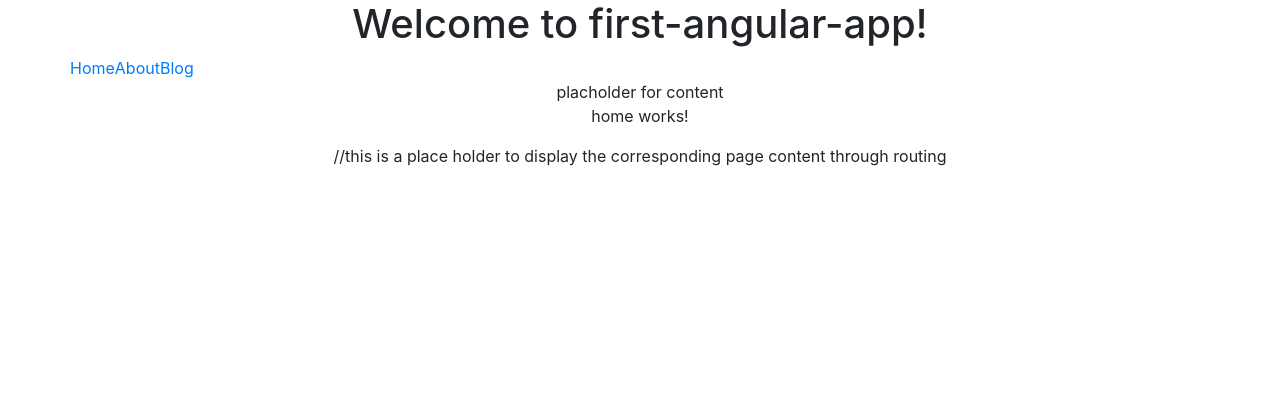
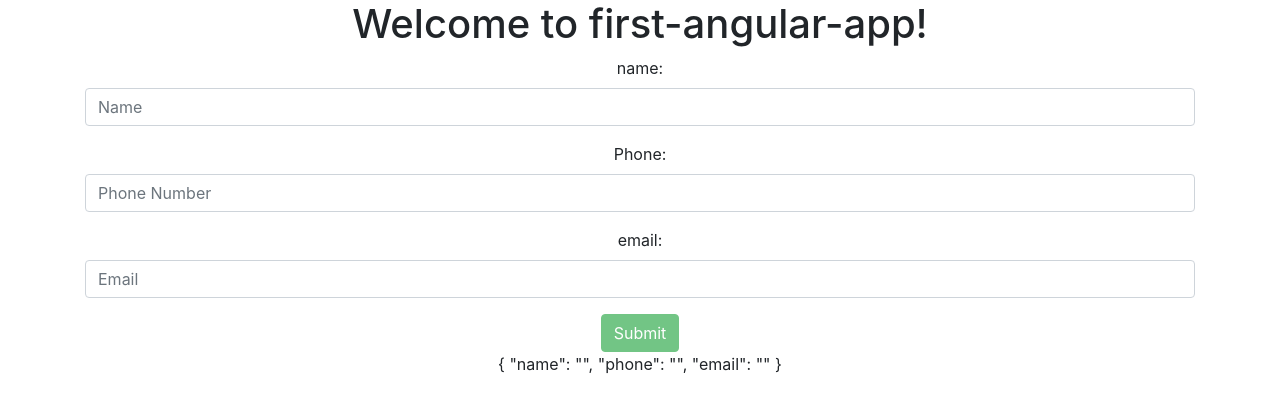
Before and after one commit to srivi1225/first-angular-app, an Angular app: page / in a window 1280 px wide. Shown: the top 412 px of the page. Built offline with nearby package versions, Linux system fonts and the light colour scheme.

Commit message:
template driven example.

```diff
--- a/angular.json
+++ b/angular.json
@@ -24,9 +24,8 @@
             ],
             "styles": [
               "src/styles.css","./node_modules/bootstrap/dist/css/bootstrap.min.css"
-
             ],
-            "scripts": ["./node_modules/bootstrap/dist/js/bootstrap.min.js"]
+            "scripts": []
           },
           "configurations": {
             "production": {
--- a/src/app/app.component.html
+++ b/src/app/app.component.html
@@ -21,7 +21,7 @@
 below one is directive example component
 <app-directive-example></app-directive-example>
  if routerLink attribute is not added then it behaves like normal application not as a SPA
--->
+
 <div class="container">
   <div class="row">
     <ul class="nav nav-pills">
@@ -34,4 +34,5 @@ below one is directive example component
 <div class="">
   placholder for content
   <router-outlet></router-outlet> //this is a place holder to display the corresponding page content through routing
-</div>
+</div> -->
+<app-template-driven></app-template-driven>
--- a/src/app/app.module.ts
+++ b/src/app/app.module.ts
@@ -10,7 +10,8 @@ import { DirectiveExampleComponent } from './directive-example/directive-example
 import { AppBoldDirective } from './app-bold.directive';
 import { HomeComponent } from './home/home.component';
 import { AboutComponent } from './about/about.component';
-import { BlogComponent } from './blog/blog.component'
+import { BlogComponent } from './blog/blog.component';
+import { TemplateDrivenComponent } from './template-driven/template-driven.component'
 
 //these changes are required for routing
 const ROUTES:Routes = [
@@ -28,7 +29,8 @@ const ROUTES:Routes = [
     AppBoldDirective,
     HomeComponent,
     AboutComponent,
-    BlogComponent
+    BlogComponent,
+    TemplateDrivenComponent
   ],
   imports: [
     BrowserModule,
--- /dev/null
+++ b/src/app/template-driven/template-driven.component.html
@@ -0,0 +1,45 @@
+<div class="container">
+  <form name="user" #frm="ngForm" (ngSubmit)="addUser(frm)" >
+    <div class="form-group">
+      <label for="">name:</label>
+      <input name="name" type="text" class="form-control" placeholder="Name" required pattern="[a-zA-Z][a-zA-z]+" ngModel #nameUser="ngModel">
+    </div>
+    <div *ngIf ="nameUser?.touched" class="alert alert-danger">
+      <div *ngIf="nameUser.errors?.required">
+        name is required
+      </div>
+      <div *ngIf="nameUser.errors?.pattern">
+        name is invalid
+      </div>
+    </div>
+    <div class="form-group">
+      <label for="">Phone:</label>
+      <input name="phone" type="text" minlength="10" maxlength="10" class="form-control" patterrn="[0-9]*" placeholder="Phone Number" required ngModel #userPhone="ngModel">
+    </div>
+    <div *ngIf ="userPhone?.touched" class="alert alert-danger">
+      <div *ngIf="userPhone.errors?.required">
+        phone is required
+      </div>
+      <div [hidden]="!userPhone?.hasError('pattern', 'minlength')">
+        phone is invalid
+      </div>
+    </div>
+    <div class="form-group">
+      <label for="">email:</label>
+      <input name="email" type="text" class="form-control" pattern="^\w+@[a-zA-Z_]+?\.[a-zA-Z]{2,3}$" placeholder="Email" required ngModel #userEmail="ngModel">
+    </div>
+    <div *ngIf ="userEmail?.touched" class="alert alert-danger">
+      <div *ngIf="userEmail.errors?.required">
+        email is required
+      </div>
+      <div *ngIf="userEmail.errors?.patern">
+        email is invalid
+      </div>
+    </div>
+    <button name="submit" class="btn btn-success" [disabled] = "frm.invalid">Submit</button>
+    </form>
+  </div>
+{{frm.value|json}}
+<ul class="list-group">
+  <li *ngFor= "let user of userList" class="list-group-item">{{user.name}}</li>
+</ul>
--- /dev/null
+++ b/src/app/template-driven/template-driven.component.ts
@@ -0,0 +1,21 @@
+import { Component, OnInit } from '@angular/core';
+import { User } from '../user'
+
+@Component({
+  selector: 'app-template-driven',
+  templateUrl: './template-driven.component.html',
+  styleUrls: ['./template-driven.component.css']
+})
+export class TemplateDrivenComponent implements OnInit {
+userList: User[]=[]
+  constructor() { }
+addUser(form) {
+  var user:User
+  user = form.value
+  this.userList.push(user)
+  console.log(form.value);
+}
+  ngOnInit() {
+  }
+
+}
--- /dev/null
+++ b/src/app/user.ts
@@ -0,0 +1,5 @@
+export interface User {
+  name:string,
+  phone: string,
+  email: string
+}
```
Also changed, not shown: src/app/template-driven/template-driven.component.css (added), 1 other file (tests, documents, lock files or other folders).
